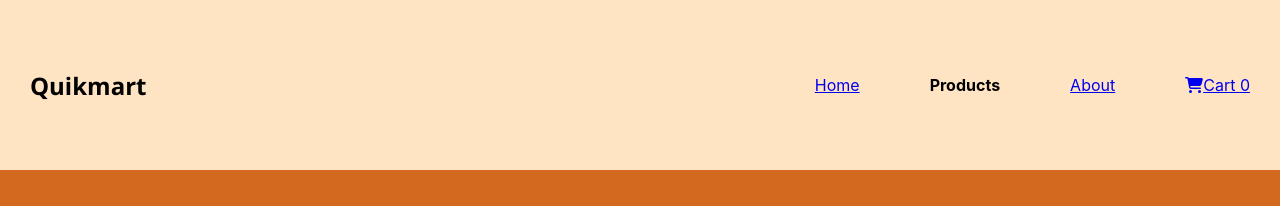
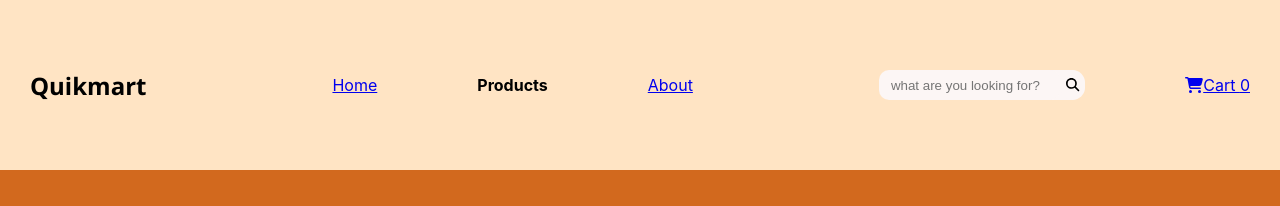
Before and after one commit to kibigo/shopping_cart_sample, a React (Create React App) app: page / in a window 1280 px wide. Shown: the top 206 px of the page. Built offline with nearby package versions, Linux system fonts and the light colour scheme; no server answers.

Commit message:
added searchbar

```diff
--- a/src/App.css
+++ b/src/App.css
@@ -41,13 +41,15 @@
   box-sizing: border-box;
 }
 
+/* STYLING NAVBAR COMPONENT */
+
 nav{
   background-color: bisque;
   height: 170px;
   display: flex;
   padding: 20px 30px;
-  gap: 30px;
   align-items: center;
+
 }
 
 .nav-heading{
@@ -56,14 +58,41 @@ nav{
 .nav-container{
   flex: 1;
   display: flex;
-  gap: 70px;
-  justify-content: flex-end;
+  gap: 100px;
+  justify-content: center;
   align-items: center;
+}
+
+
+.search{
+  display: flex;
+  background-color: #FCF6F5FF;
+  border-radius: 20px;
+  margin-right: 100px;
+}
+
+.search input{
+  border: none;
+  border-radius: 10px;
+  height: 30px;
+  width: auto;
+  background-color: #FCF6F5FF;
+  outline: none;
+  text-indent: 10px;
+
+}
+
+.search button{
+  border: none;
+  background-color: #FCF6F5FF;
+  border-radius: 20px;
+
 }
 
 
 
 /* STYLING HOME COMPONENT */
+
 
 
 .heading{
@@ -76,17 +105,17 @@ nav{
 
 .container{
   background-color: aquamarine;
+
 }
 
 .products{
   display: grid;
-  grid-template-columns: repeat(4, 1fr);
+  grid-template-columns: repeat(auto-fit, minmax(400px, 1fr));
   grid-gap: 10px;
-  grid-auto-rows: minmax(100px, auto);
-  grid-auto-flow: dense;
   margin-left: 20px;
 
 }
+
 
 .products img{
   border-radius: 10px;
--- a/src/App.js
+++ b/src/App.js
@@ -63,7 +63,7 @@ function App() {
     <div className="App">
 
       <BrowserRouter>
-        <Navbar cart={cart} />
+        <Navbar cart={cart} products={products} setProducts={setProducts}/>
         <Routes>
 
           <Route path='/' element={<Home products={products} addToCart={addProduct}/>}/>
--- a/src/Components/Navbar.js
+++ b/src/Components/Navbar.js
@@ -4,11 +4,12 @@ import { FontAwesomeIcon } from "@fortawesome/react-fontawesome";
 import { faHome } from "@fortawesome/free-solid-svg-icons";
 import { faCartShopping } from "@fortawesome/free-solid-svg-icons";
 import About from "./About";
+import SearchBar from "./SearchBar";
 
 
-function Navbar({cart}){
+function Navbar({ cart, products, setProducts }) {
 
-    return(
+    return (
         <nav>
 
             <div className="nav-heading">
@@ -22,8 +23,15 @@ function Navbar({cart}){
                 <Link to='/about'>
                     About
                 </Link>
+
+            </div>
+
+            <div>
+                <SearchBar products={products} setProducts={setProducts}/>
+            </div>
+            <div>
                 <NavLink to="/cart" className="cart">
-                    <FontAwesomeIcon icon={faCartShopping}/>
+                    <FontAwesomeIcon icon={faCartShopping} />
                     Cart {cart.length}
                 </NavLink>
             </div>
--- /dev/null
+++ b/src/Components/SearchBar.js
@@ -0,0 +1,37 @@
+import React, { useState } from "react";
+import { FontAwesomeIcon } from "@fortawesome/react-fontawesome";
+import { faMagnifyingGlass } from "@fortawesome/free-solid-svg-icons";
+
+function SearchBar ({products, setProducts}){
+
+    const [search, setSearch] = useState('')
+
+    const handleChange = (event) => {
+        setSearch(event.target.value)
+    }
+
+    const handleSearch = () => {
+        const searchProduct = products.filter((product) =>
+            product.title.toLowerCase().includes(search.toLowerCase())
+        )
+        setProducts(searchProduct)
+    }
+
+    return(
+        <div className="search">
+            <input
+
+                type="text"
+                placeholder="what are you looking for?"
+                value={search}
+                onChange={handleChange}
+
+            />
+            <button onClick={handleSearch}>
+                <FontAwesomeIcon icon={faMagnifyingGlass}/>
+            </button>
+        </div>
+    )
+}
+
+export default SearchBar
```
